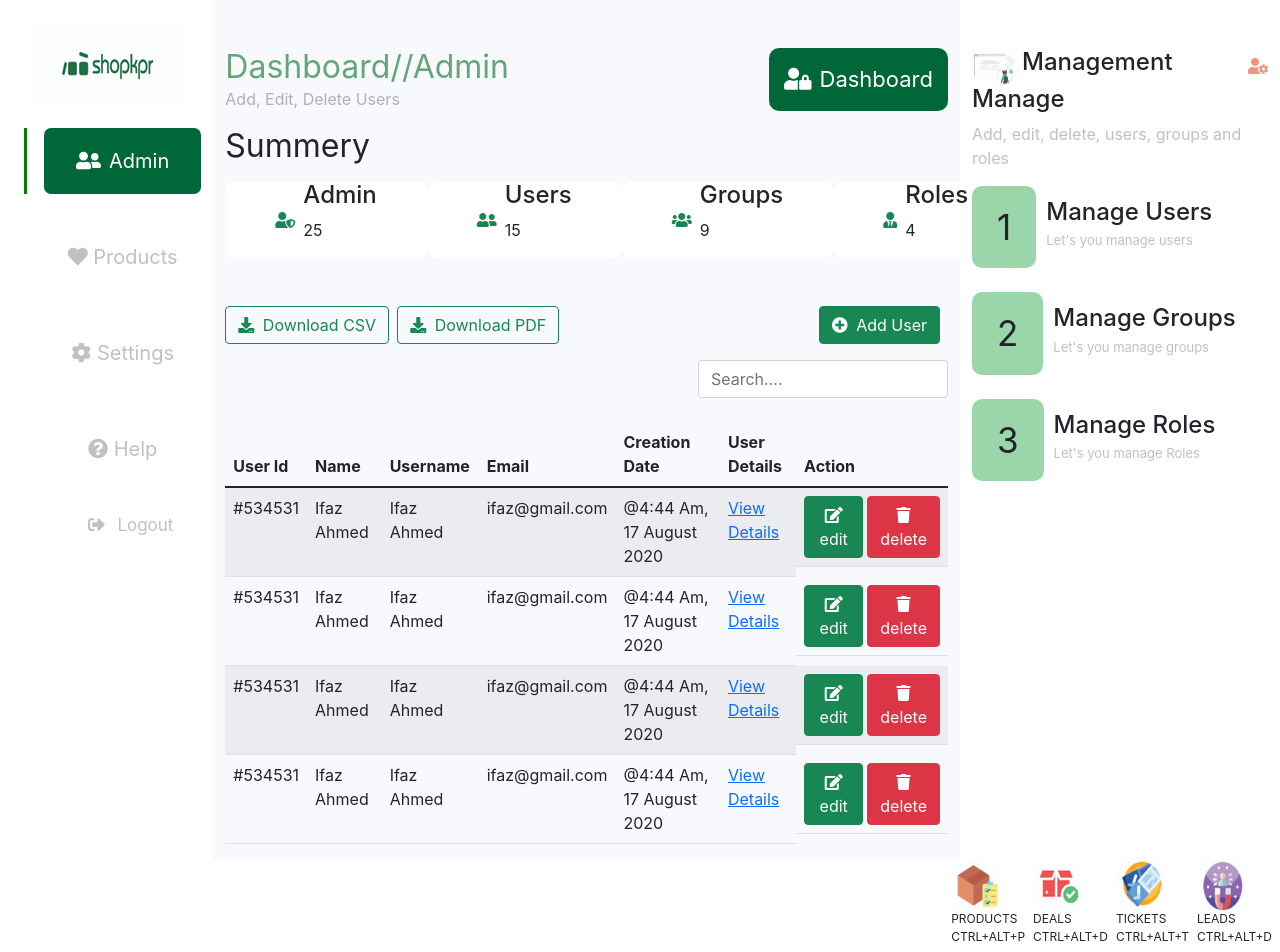
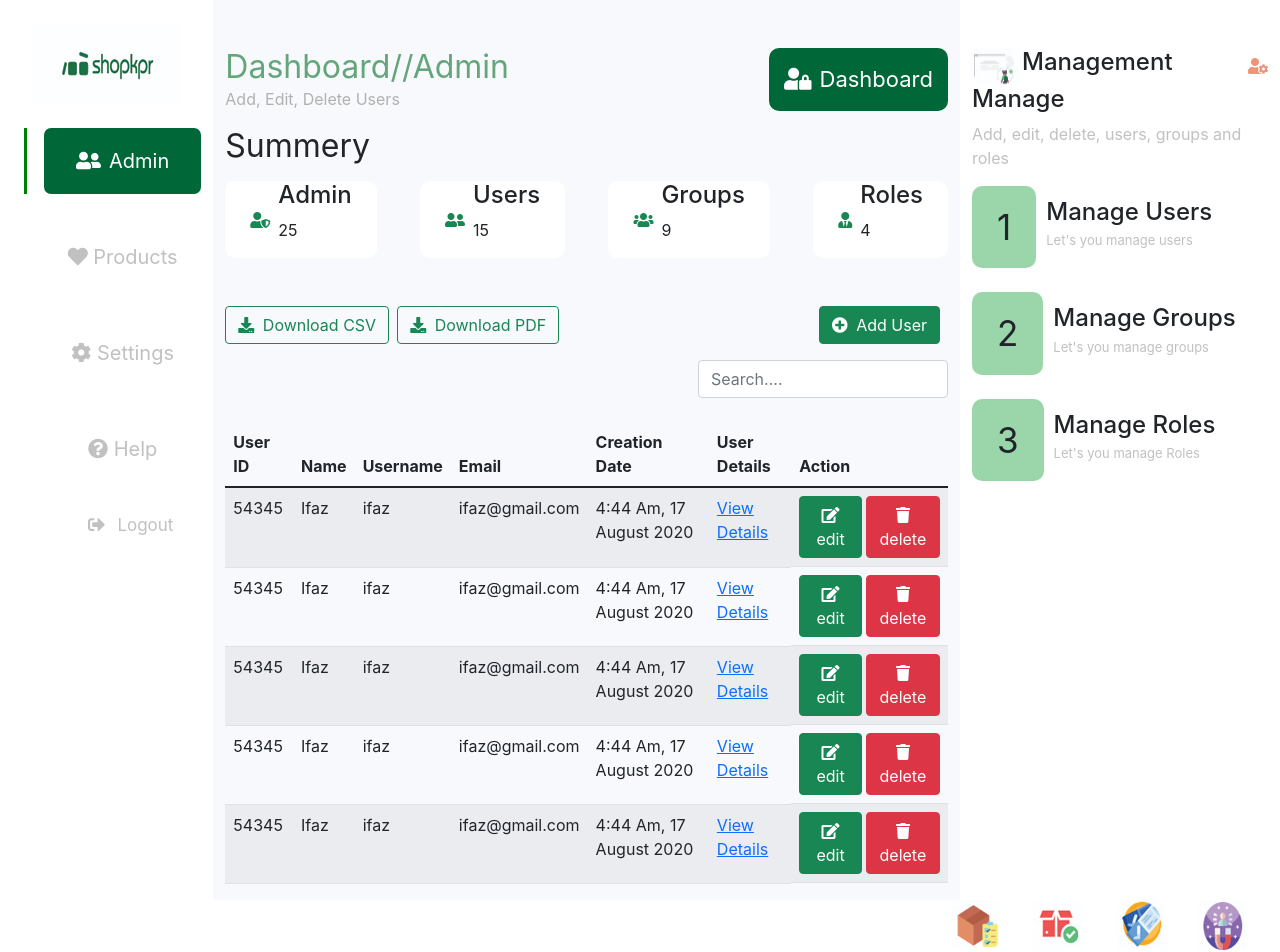
Before and after one commit to mdnakibul/manage-team, a React (Create React App) app: page / in a window 1280 px wide. Shown: the top 952 px of the page. Built offline with nearby package versions, Linux system fonts and the light colour scheme.

Commit message:
role management component created

```diff
--- a/src/App.js
+++ b/src/App.js
@@ -4,6 +4,7 @@ import {
   Route,
 } from "react-router-dom";
 import ManageGroup from "./components/ManageGroup/ManageGroup";
+import ManageRole from "./components/ManageRole/ManageRole";
 import ManageUser from "./components/ManageUser/ManageUser";
 
 function App() {
@@ -19,6 +20,9 @@ function App() {
         <Route path="/dash-board/admin/manage-group">
           <ManageGroup/>
         </Route>
+        <Route path="/dash-board/admin/manage-role">
+          <ManageRole/>
+        </Route>
       </Switch>
     </Router>
   );
--- /dev/null
+++ b/src/components/DataTable/DataTable.js
@@ -0,0 +1,33 @@
+import React from 'react';
+import { Link } from 'react-router-dom';
+import TableHead from './TableHead';
+
+const DataTable = (props) => {
+    return (
+        <table className="table table-striped table-responsive mt-4">
+            <TableHead headingData={props.headings} />
+            <tbody>
+                {
+                    props.userData.map(data => {
+                        return (
+                            <tr>
+                                <td>{data.id}</td>
+                                <td>{data.name}</td>
+                                <td>{data.username}</td>
+                                <td>{data.email}</td>
+                                <td>{data.date}</td>
+                                <td><Link to="/">View Details</Link></td>
+                                <td className="d-flex align-items-center justify-content-between">
+                                    <button className="btn btn-success me-1"><span className="fas fa-edit"></span>edit</button>
+                                    <button className="btn btn-danger"><span className="fas fa-trash"></span>delete</button>
+                                </td>
+                            </tr>
+                        )
+                    })
+                }
+            </tbody>
+        </table>
+    );
+};
+
+export default DataTable;
--- /dev/null
+++ b/src/components/DataTable/TableHead.js
@@ -0,0 +1,15 @@
+import React from 'react';
+
+const TableHead = (props) => {
+    return (
+        <thead className="thead-success" style={{ background: '006838' }}>
+            <tr>
+                {
+                    props.headingData.map(heading => <th scope="col">{heading}</th>)
+                }
+            </tr>
+        </thead>
+    );
+};
+
+export default TableHead;
--- a/src/components/ManageGroup/ManageGroup.js
+++ b/src/components/ManageGroup/ManageGroup.js
@@ -3,26 +3,58 @@ import LeftSidebar from '../LeftSidebar/LeftSidebar';
 import RightSidebar from '../RightSidebar/RightSidebar';
 import '../ManageUser/ManageUser.css'
 import SummeryBlock from '../SummeryBlock/SummeryBlock';
+import DataTable from '../DataTable/DataTable';
 
 const ManageGroup = () => {
 
     const GroupSummery = [
         {
+            icon:'fas fa-users',
             title: 'Total Group',
             number: 25
         },
         {
+            icon:'fas fa-user-friends',
             title: 'This Year',
             number: 15
         },
         {
+            icon:'fas fa-user-friends',
             title: 'This Month',
             number: 9
         },
         {
+            icon:'fas fa-user-friends',
             title: 'This Week',
             number: 4
         }
+    ];
+    const groupTableHeadings = ['User ID', 'Name', 'Username', 'Email', 'Creation Date', 'User Details', 'Action'];
+    const groupTableData = [
+        {
+            id: 545345,
+            name: 'frontend',
+            date: '4:44 AM 12 August,2020',
+            description: 'Development'
+        },
+        {
+            id: 545345,
+            name: 'frontend',
+            date: '4:44 AM 12 August,2020',
+            description: 'Development'
+        },
+        {
+            id: 545345,
+            name: 'frontend',
+            date: '4:44 AM 12 August,2020',
+            description: 'Development'
+        },
+        {
+            id: 545345,
+            name: 'frontend',
+            date: '4:44 AM 12 August,2020',
+            description: 'Development'
+        },
     ]
     return (
         <div className="container-fluid">
@@ -46,7 +78,7 @@ const ManageGroup = () => {
                         <h2>Group Summery</h2>
                         <div className="d-flex summery-blocks justify-content-between mt-3">
                             {
-                                GroupSummery.map(group => <SummeryBlock summerInfo={group}></SummeryBlock>)
+                                GroupSummery.map(group => <SummeryBlock summeryInfo={group}></SummeryBlock>)
                             }
                         </div>
                     </div>
@@ -73,73 +105,8 @@ const ManageGroup = () => {
 
 
                     {/* Data Table  */}
+                    <DataTable userData={groupTableData} headings={groupTableHeadings}></DataTable>
 
-                    <table className="table table-striped table-responsive mt-4">
-                        <thead className="thead-success" style={{background:'006838'}}>
-                            <tr>
-                                <th scope="col">Group Id</th>
-                                <th scope="col">Group Name</th>
-                                <th scope="col">Creation Date </th>
-                                <th scope="col">Group Description</th>
-                                <th scope="col">Action</th>
-                            </tr>
-                        </thead>
-                        <tbody>
-                            <tr>
-                                <td>#534531</td>
-                                <td>Ifaz Ahmed</td>
-                                <td>@4:44 Am, 17 August 2020</td>
-                                <td>Support Live customer</td>
-                                <td className="d-flex align-items-center justify-content-between">
-                                    <button className="btn btn-success me-1"><span className="fas fa-edit"></span>edit</button>
-                                    <button className="btn btn-danger"><span className="fas fa-trash"></span>delete</button>
-                                </td>
-                            </tr>
-                            <tr>
-                                <td>#534531</td>
-                                <td>Ifaz Ahmed</td>
-                                <td>@4:44 Am, 17 August 2020</td>
-                                <td>Support Live customer</td>
-                                <td className="d-flex align-items-center justify-content-between">
-                                    <button className="btn btn-success me-1"><span className="fas fa-edit"></span>edit</button>
-                                    <button className="btn btn-danger"><span className="fas fa-trash"></span>delete</button>
-                                </td>
-                            </tr>
-                            <tr>
-                                <td>#534531</td>
-                                <td>Ifaz Ahmed</td>
-                                <td>@4:44 Am, 17 August 2020</td>
-                                <td>Support Live customer</td>
-                                <td className="d-flex align-items-center justify-content-between">
-                                    <button className="btn btn-success me-1"><span className="fas fa-edit"></span>edit</button>
-                                    <button className="btn btn-danger"><span className="fas fa-trash"></span>delete</button>
-                                </td>
-                            </tr>
-                            <tr>
-                                <td>#534531</td>
-                                <td>Ifaz Ahmed</td>
-                                <td>@4:44 Am, 17 August 2020</td>
-                                <td>Support Live customer</td>
-                                <td className="d-flex align-items-center justify-content-between">
-                                    <button className="btn btn-success me-1"><span className="fas fa-edit"></span>edit</button>
-                                    <button className="btn btn-danger"><span className="fas fa-trash"></span>delete</button>
-                                </td>
-                            </tr>
-                            <tr>
-                                <td>#534531</td>
-                                <td>Ifaz Ahmed</td>
-                                <td>@4:44 Am, 17 August 2020</td>
-                                <td>Support Live customer</td>
-                                <td className="d-flex align-items-center justify-content-between">
-                                    <button className="btn btn-success me-1"><span className="fas fa-edit"></span>edit</button>
-                                    <button className="btn btn-danger"><span className="fas fa-trash"></span>delete</button>
-                                </td>
-                            </tr>
-
-
-
-                        </tbody>
-                    </table>
                 </div>
                 <RightSidebar />
             </div>
--- a/src/components/ManageUser/ManageUser.css
+++ b/src/components/ManageUser/ManageUser.css
@@ -25,7 +25,7 @@
 .summery-block{
     background-color:#fff;
     border-radius:10px;
-    padding: 0px 50px
+    padding: 0px 25px
 }
 .summery.group-summery h2 {
     font-size: 25px;
--- a/src/components/ManageUser/ManageUser.js
+++ b/src/components/ManageUser/ManageUser.js
@@ -1,5 +1,5 @@
 import React from 'react';
-import { Link } from 'react-router-dom';
+import DataTable from '../DataTable/DataTable';
 import LeftSidebar from '../LeftSidebar/LeftSidebar';
 import RightSidebar from '../RightSidebar/RightSidebar';
 import SummeryBlock from '../SummeryBlock/SummeryBlock';
@@ -27,6 +27,46 @@ const ManageUser = () => {
             title: 'Roles',
             number: 4
         }
+    ];
+
+    const userTableHeading = ['User ID', 'Name', 'Username', 'Email', 'Creation Date', 'User Details', 'Action'];
+
+    const userData = [
+        {
+            id: 54345,
+            name: 'Ifaz',
+            username: 'ifaz',
+            email: 'ifaz@gmail.com',
+            date: '4:44 Am, 17 August 2020',
+        },
+        {
+            id: 54345,
+            name: 'Ifaz',
+            username: 'ifaz',
+            email: 'ifaz@gmail.com',
+            date: '4:44 Am, 17 August 2020',
+        },
+        {
+            id: 54345,
+            name: 'Ifaz',
+            username: 'ifaz',
+            email: 'ifaz@gmail.com',
+            date: '4:44 Am, 17 August 2020',
+        },
+        {
+            id: 54345,
+            name: 'Ifaz',
+            username: 'ifaz',
+            email: 'ifaz@gmail.com',
+            date: '4:44 Am, 17 August 2020',
+        },
+        {
+            id: 54345,
+            name: 'Ifaz',
+            username: 'ifaz',
+            email: 'ifaz@gmail.com',
+            date: '4:44 Am, 17 August 2020',
+        },
     ]
 
     return (
@@ -79,72 +119,7 @@ const ManageUser = () => {
 
 
                     {/* Data Table  */}
-
-                    <table className="table table-striped table-responsive mt-4">
-                        <thead className="thead-success" style={{ background: '006838' }}>
-                            <tr>
-                                <th scope="col">User Id</th>
-                                <th scope="col">Name</th>
-                                <th scope="col">Username</th>
-                                <th scope="col">Email</th>
-                                <th scope="col">Creation Date</th>
-                                <th scope="col">User Details</th>
-                                <th scope="col">Action</th>
-                            </tr>
-                        </thead>
-                        <tbody>
-                            <tr>
-                                <td>#534531</td>
-                                <td>Ifaz Ahmed</td>
-                                <td>Ifaz Ahmed</td>
-                                <td>ifaz@gmail.com</td>
-                                <td>@4:44 Am, 17 August 2020</td>
-                                <td><Link to="/">View Details</Link></td>
-                                <td className="d-flex align-items-center justify-content-between">
-                                    <button className="btn btn-success me-1"><span className="fas fa-edit"></span>edit</button>
-                                    <button className="btn btn-danger"><span className="fas fa-trash"></span>delete</button>
-                                </td>
-                            </tr>
-                            <tr>
-                                <td>#534531</td>
-                                <td>Ifaz Ahmed</td>
-                                <td>Ifaz Ahmed</td>
-                                <td>ifaz@gmail.com</td>
-                                <td>@4:44 Am, 17 August 2020</td>
-                                <td><Link to="/">View Details</Link></td>
-                                <td className="d-flex align-items-center justify-content-between">
-                                    <button className="btn btn-success me-1"><span className="fas fa-edit"></span>edit</button>
-                                    <button className="btn btn-danger"><span className="fas fa-trash"></span>delete</button>
-                                </td>
-                            </tr>
-                            <tr>
-                                <td>#534531</td>
-                                <td>Ifaz Ahmed</td>
-                                <td>Ifaz Ahmed</td>
-                                <td>ifaz@gmail.com</td>
-                                <td>@4:44 Am, 17 August 2020</td>
-                                <td><Link to="/">View Details</Link></td>
-                                <td className="d-flex align-items-center justify-content-between">
-                                    <button className="btn btn-success me-1"><span className="fas fa-edit"></span>edit</button>
-                                    <button className="btn btn-danger"><span className="fas fa-trash"></span>delete</button>
-                                </td>
-                            </tr>
-                            <tr>
-                                <td>#534531</td>
-                                <td>Ifaz Ahmed</td>
-                                <td>Ifaz Ahmed</td>
-                                <td>ifaz@gmail.com</td>
-                                <td>@4:44 Am, 17 August 2020</td>
-                                <td><Link to="/">View Details</Link></td>
-                                <td className="d-flex align-items-center justify-content-between">
-                                    <button className="btn btn-success me-1"><span className="fas fa-edit"></span>edit</button>
-                                    <button className="btn btn-danger"><span className="fas fa-trash"></span>delete</button>
-                                </td>
-                            </tr>
-
-
-                        </tbody>
-                    </table>
+                    <DataTable userData={userData} headings={userTableHeading}/>
                 </div>
                 <RightSidebar />
             </div>
--- a/src/components/RightSidebar/RightSidebar.css
+++ b/src/components/RightSidebar/RightSidebar.css
@@ -3,6 +3,9 @@
     padding: 15px 25px;
     border-radius: 10px;
     margin-right: 10px;
+}
+.manage-block{
+    cursor:pointer;
 }
 .manage-block-description h4, .manage-block-description p{
     margin:0px;
```
Also changed, not shown: src/components/ManageRole/ManageRole.js (added, +23 -0 lines), src/components/RightSidebar/RightSidebar.js (+19 -5 lines).
